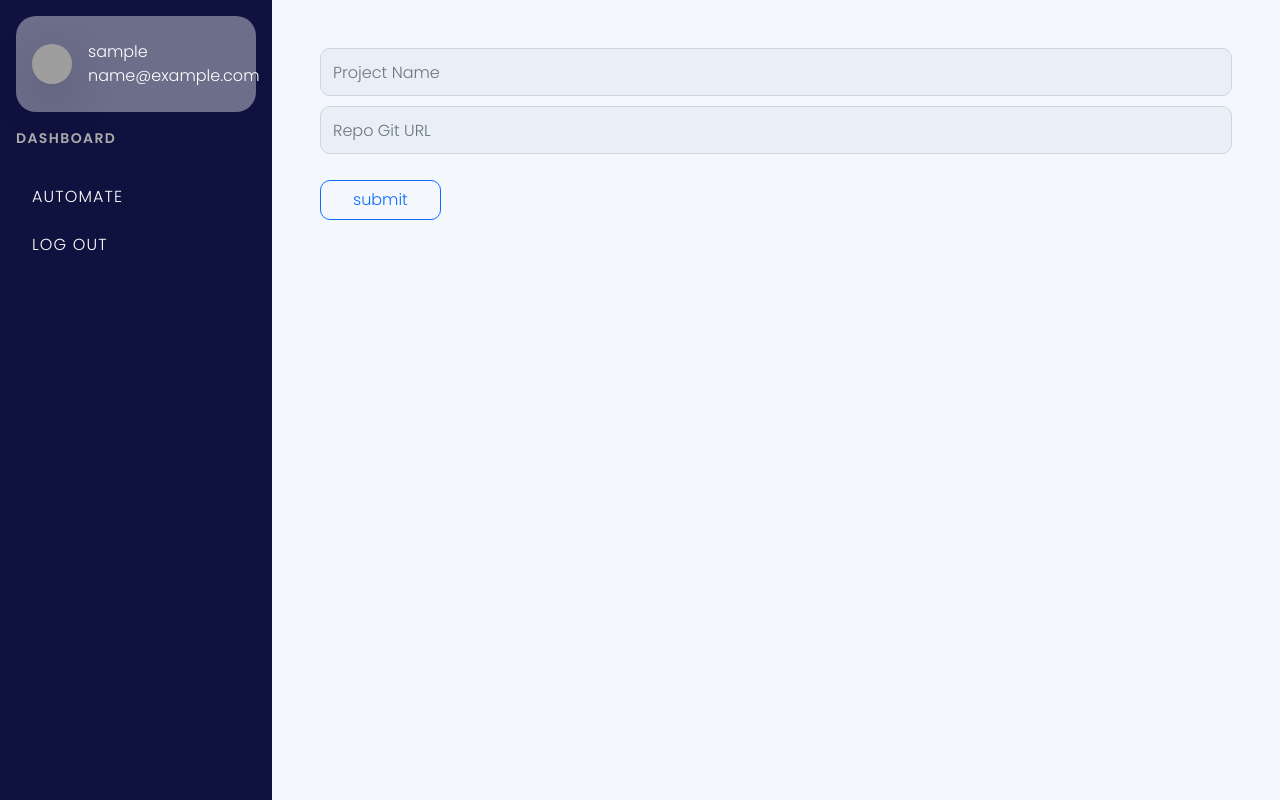
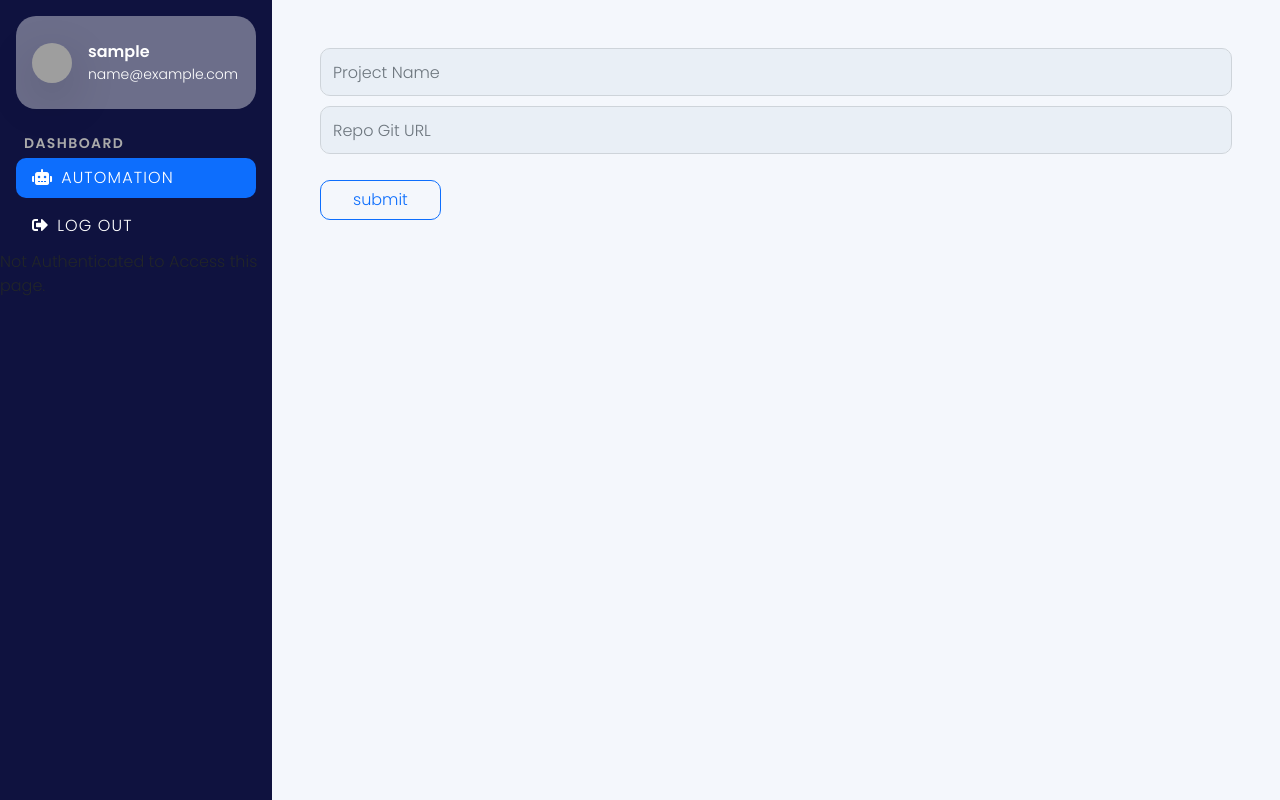
Before and after one commit to monty16597/zeus, a Django app: page /automation/ in a window 1280 px wide. Run offline with Django 3.2, Linux system fonts and the light colour scheme; the visitor is signed in with stand-in values (Sample User, id 1); some libraries are stand-ins or nearby versions; grey boxes are pictures that could not be loaded.

Commit message:
minor ui changes (#7)
* added ui improvements

* minor fix

* removed unused imports

* hide the labels

* minor fixes

```diff
--- a/automation/views.py
+++ b/automation/views.py
@@ -23,7 +23,7 @@
     else:
         form = AutomationForm()
     template = loader.get_template('automation/index.html')
-    context = {'form': form}
+    context = {'page': "automation", 'form': form}
     return HttpResponse(template.render(context, request))
 
 @login_required
@@ -65,5 +65,5 @@
 
     # if a GET (or any other method) we'll create a blank form
     template = loader.get_template('automation/patch_jenkinsfile.html')
-    context = {'form': form,}
+    context = {'page': "automation", 'form': form,}
     return HttpResponse(template.render(context, request))
--- a/templates/_base.html
+++ b/templates/_base.html
@@ -19,6 +19,9 @@
   </script>
 
   <!-- FontAwesome CSS -->
+  <link rel="stylesheet" href="https://cdnjs.cloudflare.com/ajax/libs/font-awesome/5.15.3/css/all.min.css"
+    integrity="sha512-iBBXm8fW90+nuLcSKlbmrPcLa0OT92xO1BIsZ+ywDWZCvqsWgccV3gFoRBv0z+8dLJgyAHIhR35VZc2oM/gI1w=="
+    crossorigin="anonymous" referrerpolicy="no-referrer" />
   <!-- <link rel="stylesheet" href="/static/css/vendor/fontawesome/css/all.min.css"> -->
 
   <!-- Custom Styles -->
--- a/templates/sidebar.html
+++ b/templates/sidebar.html
@@ -4,43 +4,44 @@
     <div class="py-4 px-3 custom-media-body m-3">
         <div class="media d-flex align-items-center">
             <img src="https://miro.medium.com/max/700/1*mk1-6aYaf_Bes1E3Imhc0A.jpeg" alt="logo" width="40" height="40"
-                class="mr-3 ml-3 rounded-circle shadow-lg rounded" />
-            <span class="m-2"></span>
+                class="me-3 ml-3 rounded-circle shadow-lg rounded" />
             <div class="media-body">
-                <p class="m-0 text-white">{{ user.username }}</p>
-                <p class="m-0 text-white">{{ user.email }}</p>
+                <p class="m-0 text-white fw-bold">{{ user.username }}</p>
+                <p class="m-0 text-white small">{{ user.email }}</p>
             </div>
         </div>
     </div>
 
-    <p class="text-gray fw-bold text-uppercase px-3 small pb-4 mb-0">Dashboard</p>
+    <p class="text-gray fw-bold text-uppercase ps-4 small mb-0 mt-4">Dashboard</p>
 
     <ul class="nav flex-column mb-0">
+        {% if user.is_authenticated %}
         <li class="nav-item my-1 mx-3 rounded hide">
-            <a href="" class="nav-link custom-link"><i class="fas fa-robot mr-3"></i>Uptime</a>
+            <a href="" class="nav-link custom-link"><i class="fas fa-robot me-3"></i>Uptime</a>
         </li>
         <li class="nav-item my-1 mx-3 rounded">
-            <a href="{% url 'automation.index' %}" class="nav-link custom-link"><i
-                    class="fas fa-robot mr-3"></i>Automate</a>
+            <a href="{% url 'automation.index' %}"
+                class="ml-3 nav-link custom-link {% if page == 'automation' %}active{% endif %}"><i
+                    class="fas fa-robot me-2"></i>Automation</a>
         </li>
         <li class="nav-item my-1 mx-3 rounded hide">
-            <a href="#" class="nav-link custom-link"><i class="fab fa-docker mr-3"></i>Docker</a>
+            <a href="#" class="nav-link custom-link"><i class="fab fa-docker me-3"></i>Docker</a>
         </li>
         <li class="nav-item my-1 mx-3 rounded hide">
-            <a href="#" class="nav-link custom-link"><i class="fab fa-aws mr-3"></i>Infrastructure</a>
+            <a href="#" class="nav-link custom-link"><i class="fab fa-aws me-3"></i>Infrastructure</a>
         </li>
         <li class="nav-item my-1 mx-3 rounded hide">
-            <a href="#" class="nav-link custom-link"><i class="fas fa-magic mr-3"></i>Misc</a>
+            <a href="#" class="nav-link custom-link"><i class="fas fa-magic me-3"></i>Misc</a>
         </li>
         <li class="nav-item my-1 mx-3 rounded hide">
-            <a id="settings" href="" class="nav-link custom-link"><i class="fas fa-cog mr-3"></i>Settings</a>
+            <a id="settings" href="" class="nav-link custom-link"><i class="fas fa-cog me-3"></i>Settings</a>
         </li>
-        {% if user.is_authenticated %}
         <li class="nav-item my-1 mx-3 rounded">
-            <a id="logout" href="{% url 'account_logout' %}" class="nav-link custom-link"><i
-                    class="fas fa-sign-out-alt mr-3"></i>Log out</a>
+            <a id="logout" href="{% url 'account_logout' %}" class="ml-3 nav-link custom-link"><i
+                    class="fas fa-sign-out-alt me-2"></i>Log out</a>
         </li>
         {% endif %}
+        <p>Not Authenticated to Access this page.</p>
     </ul>
 
 </div>
```
Also changed, not shown: config/utils.py (added).
